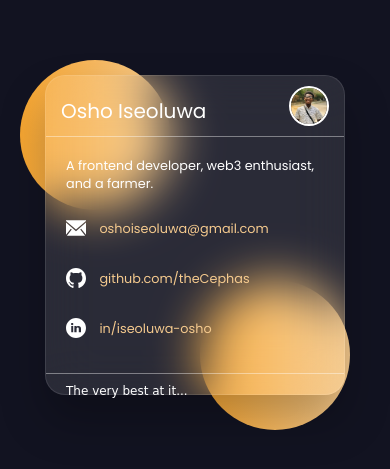
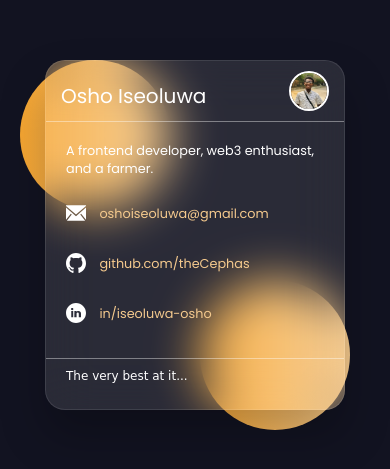
Before and after one commit to theCephas/digital-card, a plain HTML site: page index.html in a window 390 px wide. Shown: the part 187-656 px from the top of the page. Drawn offline with Linux system fonts and the light colour scheme; a web font is replaced by a local one.

Commit message:
Prolly my last commit

```diff
--- a/index.css
+++ b/index.css
@@ -176,7 +176,13 @@ section::after {
                 transform: translate(80px, 120px);
                 background: linear-gradient(90deg, #F7a631, #F5ca8e);
         }
-        .links{
+
+        .container {
+                height: 350px;
+                width: 300px;
+        }
+
+        .links {
                 font-size: .8rem;
         }
 }
```
